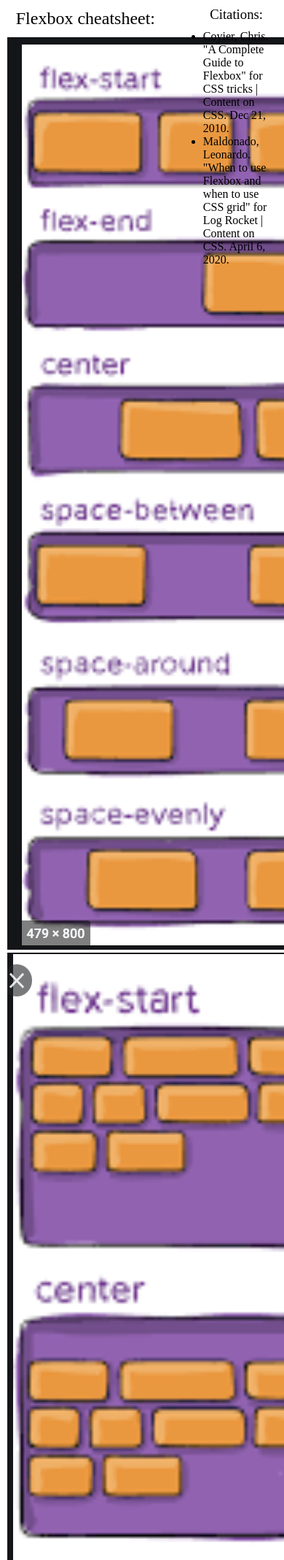
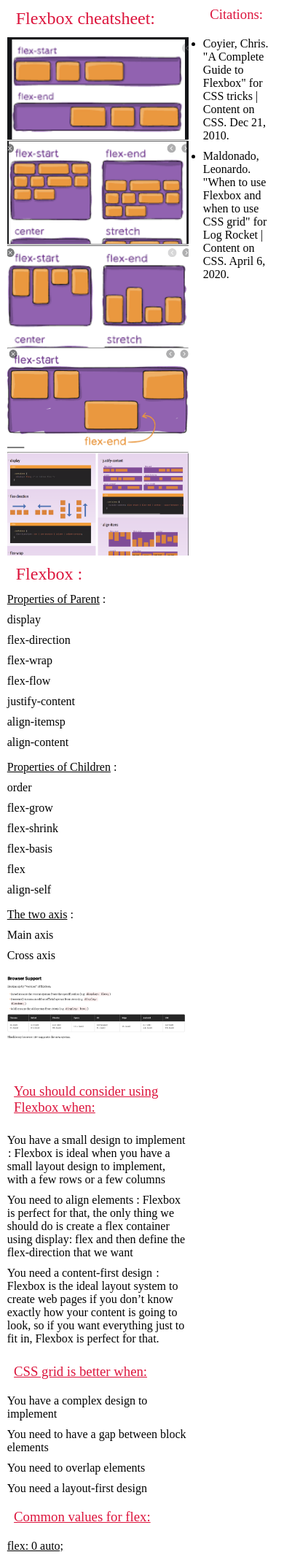
Before and after one commit to purvajg/it_162, a PHP site: page /big/flexbox.php in a window 390 px wide; the page is wider, and only the part inside the window is pictured. Shown: the part 103-2240 px from the top of that part at 73% size. Run offline with PHP 8.4, Linux system fonts and the light colour scheme; some libraries are stand-ins or nearby versions.

Commit message:
Fixed links and responsiveness

```diff
--- a/big/css/big.css
+++ b/big/css/big.css
@@ -15,6 +15,11 @@ div.wrapper,footer {
     overflow:auto;
 }
 
+img {
+    width: 100%;
+    height: auto;
+}
+
 section {
     float:left;
     width:64%;
@@ -30,10 +35,14 @@ aside {
 header h1 {
     text-align:right;
 }
+li{
+    margin: 10px 0;
+}
 
 h1,h2,h3,h4,h5,h6 {
     font-weight: normal;
     padding:.5em;
+    color: crimson;
 }
 
 p {
--- a/big/flexbox.php
+++ b/big/flexbox.php
@@ -2,15 +2,30 @@
 
 <section>
 <h2>Flexbox cheatsheet:</h2>
-<img src="images/flex_1.png" class="tablet" alt="" media="all" />
-<img src="images/flex_2.png" class="tablet" alt="" media="all" />
-<img src="images/flex_3.png" class="tablet" alt="" media="all" />
-<img src="images/flex_4.png" class="tablet" alt="" media="all" />
-<img src="images/flex_5.png" class="tablet" alt="" media="all" />
+<div class='embed-container'>
+    <img src="images/flex_1.png" class="tablet" alt="" media="all" />
+</div>
+<hr />
+<div class='embed-container'>
+    <img src="images/flex_2.png" class="tablet" alt="" media="all" />
+</div>
+<hr />
+<div class='embed-container'>
+    <img src="images/flex_3.png" class="tablet" alt="" media="all" />
+</div>
+<hr />
+<div class='embed-container'>
+    <img src="images/flex_4.png" class="tablet" alt="" media="all" />
+</div>
+<hr />
+<div class='embed-container'>
+    <img src="images/flex_5.png" class="tablet" alt="" media="all" />
+</div>
+
 
 <h2 class="pageID">Flexbox : </h3>
- <p>
- <ul>Properties of Parent :
+
+ <ul><u>Properties of Parent</u> :
     <li>display</li>
     <li>flex-direction</li>
     <li>flex-wrap</li>
@@ -19,10 +34,10 @@
     <li>align-itemsp</li>
     <li>align-content</li>
     </ul>
-</p>
+
 
 <p>
-<ul>Properties of Children :
+<ul><u>Properties of Children</u> :
     <li>order</li>
     <li>flex-grow</li>
     <li>flex-shrink</li>
@@ -33,19 +48,16 @@
 </p>
 
 <p>
-<ul>The two axis :
+<ul><u>The two axis</u> :
     <li>Main axis</li>
     <li>Cross axis</li>
 </ul>
 </p>
 
+<div class='embed-container'>
+    <img src="images/browser_support.png" alt=""/>
+</div>
 
-<h2>Browser support chart for flexbox:</h2>
-<img src="images/browser_support.png" class="tablet" alt="" media="all" />
-
-<p></p>
-<p></p>
-<p></p>
 <h3><u>You should consider using Flexbox when:</u></h3>
 <p>
     <ul>
@@ -110,20 +122,11 @@
 <section>
  <h3>Research:</h3>
  <ul>
-     <li>how do I use css flexbox <a href="https://www.google.com/search?q=how+do+I+use+css+flexbox&rlz=1C5CHFA_enUS872US872&oq=how+do+I+use+css+flexbox&aqs=chrome..69i57j0i22i30l2.21258j0j7&sourceid=chrome&ie=UTF-8
-">https://www.google.com/search?q=how+do+I+use+css+flexbox&rlz=1C5CHFA_enUS872US872&oq=how+do+I+use+css+flexbox&aqs=chrome..69i57j0i22i30l2.21258j0j7&sourceid=chrome&ie=UTF-8
+     <li><a href="https://www.google.com/search?q=how+do+I+use+css+flexbox&rlz=1C5CHFA_enUS872US872&oq=how+do+I+use+css+flexbox&aqs=chrome..69i57j0i22i30l2.21258j0j7&sourceid=chrome&ie=UTF-8" target="_blank">Using Css flexbox</a>
 </a></li>
-     <li>browser flexbox shim
-<a href="https://www.google.com/search?q=browser+flexbox+shim&rlz=1C5CHFA_enUS872US872&oq=browser+flexbox+shim&aqs=chrome..69i57.1409j0j4&sourceid=chrome&ie=UTF-8
-">https://www.google.com/search?q=browser+flexbox+shim&rlz=1C5CHFA_enUS872US872&oq=browser+flexbox+shim&aqs=chrome..69i57.1409j0j4&sourceid=chrome&ie=UTF-8
-</a></li>
-     <li>what is jquery sliders
-     <a href="https://www.google.com/search?safe=active&rlz=1C5CHFA_enUS872US872&sxsrf=ALeKk01YaZ0DsKe9GBMxC3LmCqkRTzSIyw%3A1612917117747&ei=fSkjYKmdLc-X-gS5_KGgAQ&q=what+is+jquery+sliders&oq=what+is+jquery+sliders&gs_lcp=CgZwc3ktYWIQAzoFCAAQzQJQuTBYhjdgxkVoAHACeACAAWeIAbwEkgEDNy4xmAEAoAEBqgEHZ3dzLXdpesABAQ&sclient=psy-ab&ved=0ahUKEwjpz-u-iN7uAhXPi54KHTl-CBQQ4dUDCA0&uact=5">https://www.google.com/search?safe=active&rlz=1C5CHFA_enUS872US872&sxsrf=ALeKk01YaZ0DsKe9GBMxC3LmCqkRTzSIyw%3A1612917117747&ei=fSkjYKmdLc-X-gS5_KGgAQ&q=what+is+jquery+sliders&oq=what+is+jquery+sliders&gs_lcp=CgZwc3ktYWIQAzoFCAAQzQJQuTBYhjdgxkVoAHACeACAAWeIAbwEkgEDNy4xmAEAoAEBqgEHZ3dzLXdpesABAQ&sclient=psy-ab&ved=0ahUKEwjpz-u-iN7uAhXPi54KHTl-CBQQ4dUDCA0&uact=5</a>
-</li>
-     <li>flexbox css tricks
-    <a href="https://www.google.com/search?q=flexbox+css+tricks&rlz=1C5CHFA_enUS872US872&oq=flexbox+&aqs=chrome.3.69i57j0i433l2j0l2j69i60l3.4646j0j7&sourceid=chrome&ie=UTF-8
-">
-</a>
+     <li><a href="https://www.google.com/search?q=browser+flexbox+shim&rlz=1C5CHFA_enUS872US872&oq=browser+flexbox+shim&aqs=chrome..69i57.1409j0j4&sourceid=chrome&ie=UTF-8" target="_blank">Browser Flexbox Shim</a></li>
+     <li><a href="https://www.google.com/search?safe=active&rlz=1C5CHFA_enUS872US872&sxsrf=ALeKk01YaZ0DsKe9GBMxC3LmCqkRTzSIyw%3A1612917117747&ei=fSkjYKmdLc-X-gS5_KGgAQ&q=what+is+jquery+sliders&oq=what+is+jquery+sliders&gs_lcp=CgZwc3ktYWIQAzoFCAAQzQJQuTBYhjdgxkVoAHACeACAAWeIAbwEkgEDNy4xmAEAoAEBqgEHZ3dzLXdpesABAQ&sclient=psy-ab&ved=0ahUKEwjpz-u-iN7uAhXPi54KHTl-CBQQ4dUDCA0&uact=5" target="_blank">JQuery Slider</a></li>
+     <li><a href="https://www.google.com/search?q=flexbox+css+tricks&rlz=1C5CHFA_enUS872US872&oq=flexbox+&aqs=chrome.3.69i57j0i433l2j0l2j69i60l3.4646j0j7&sourceid=chrome&ie=UTF-8" target="_blank">Flexbox CSS tricks</a>
 </li>
 
 </ul>
```
